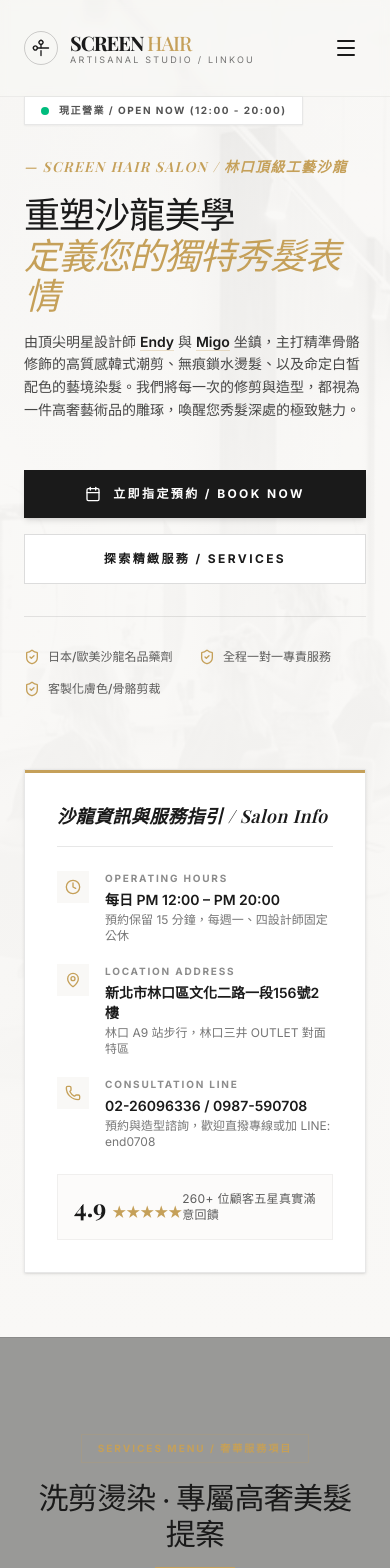
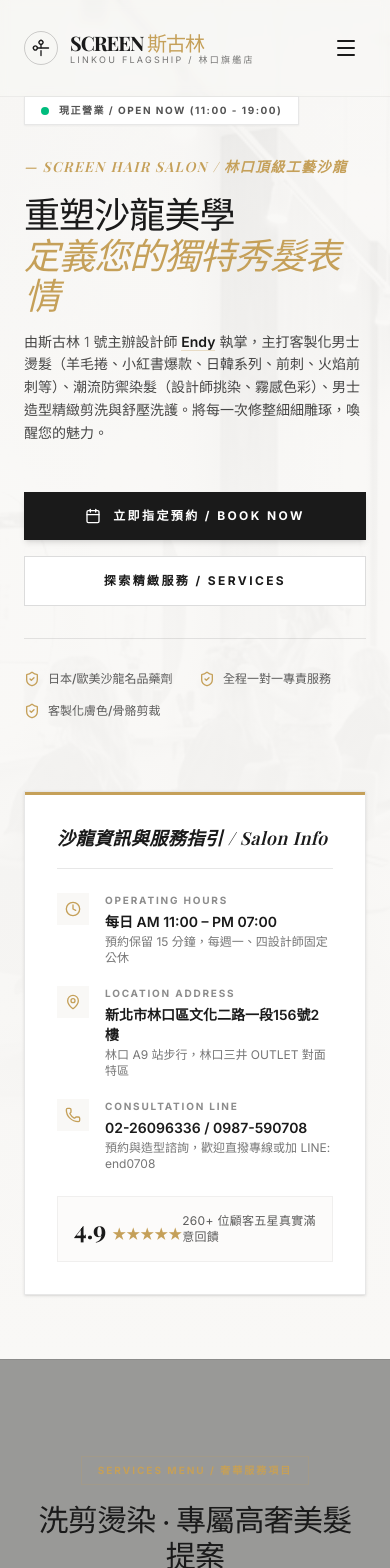
Before and after one commit to yobchan-droid/-Wwb, a React (Vite) app: page / in a window 390 px wide. Shown: the top 1568 px of the page. Built offline with nearby package versions, Linux system fonts and the light colour scheme; a web font is replaced by a local one.

Commit message:
feat: update salon branding and service offerings
- Rebrand to "SCREEN 斯古林" Linkou Flagship.
- Update designer focus to Endy with new services.
- Adjust business hours to 11:00-19:00.
- Update service categories and descriptions.

```diff
--- a/metadata.json
+++ b/metadata.json
@@ -1,6 +1,6 @@
 {
   "name": "美髮沙龍預約網站",
-  "description": "專為設計師 Endy 與 Migo 打造的時尚美髮沙龍網站，提供韓式潮剪、專業燙髮、染髮服務，並包含極致流暢的線上預約管理系統。",
+  "description": "專為設計師 Endy 與 YOKO 打造的時尚美髮沙龍網站，提供韓式潮剪、專業燙髮、染髮服務，並包含極致流暢的線上預約管理系統。",
   "requestFramePermissions": [],
   "majorCapabilities": ["MAJOR_CAPABILITY_SERVER_SIDE_GEMINI_API"]
 }
--- a/src/App.tsx
+++ b/src/App.tsx
@@ -11,7 +11,7 @@ import Footer from './components/Footer';
 export default function App() {
   // Sync selection states between listing items and booking wizard
   const [selectedDesignerId, setSelectedDesignerId] = useState<string>('endy');
-  const [selectedServiceId, setSelectedServiceId] = useState<string>('korean_cut');
+  const [selectedServiceId, setSelectedServiceId] = useState<string>('mens_cut_wash');
 
   // Smooth scroll handler
   const handleScrollTo = (id: string) => {
--- a/src/components/BookingForm.tsx
+++ b/src/components/BookingForm.tsx
@@ -65,10 +65,9 @@ export default function BookingForm({
     const isWorking = activeDesigner.workDays.includes(dayOfWeek);
     if (!isWorking) {
       const daysOffNames = {
-        endy: '星期三',
-        migo: '星期一',
+        endy: '星期一、四',
       };
-      const dayOffName = daysOffNames[selectedDesignerId as 'endy' | 'migo'] || '特定平日';
+      const dayOffName = daysOffNames[selectedDesignerId as 'endy'] || '固定公休日';
       return {
         isWorking: false,
         errorText: `⚠️ ${activeDesigner.name} 設計師於 ${dayOffName} 固定公休休假中，請更換其他日期。`
@@ -228,7 +227,7 @@ export default function BookingForm({
                       <option value="" disabled>-- 請選取主辦設計師 --</option>
                       {DESIGNERS.map((d) => (
                         <option key={d.id} value={d.id}>
-                          {d.name} ({d.title.split(' / ')[0]}) (★{d.rating}) — {d.id === 'endy' ? '週三休' : '週一休'}
+                          {d.name} ({d.title.split(' / ')[0]}) (★{d.rating}) — 週一、四公休
                         </option>
                       ))}
                     </select>
@@ -511,12 +510,7 @@ export default function BookingForm({
               <div className="space-y-3 text-xs">
                 {/* Endy status */}
                 <div className="flex items-center justify-between p-2.5 rounded-none bg-artistic-bg/60 border border-artistic-dark/5">
-                  <span className="font-semibold text-artistic-dark">Endy 創意總監</span>
-                  <span className="text-emerald-700 font-medium">⚫ 週一、四公休，每日開放 9 時段</span>
-                </div>
-                {/* Migo status */}
-                <div className="flex items-center justify-between p-2.5 rounded-none bg-artistic-bg/60 border border-artistic-dark/5">
-                  <span className="font-semibold text-artistic-dark">Migo 染燙專家</span>
+                  <span className="font-semibold text-artistic-dark">1 號 Endy 創意總監 / 大師</span>
                   <span className="text-emerald-700 font-medium">⚫ 週一、四公休，每日開放 9 時段</span>
                 </div>
               </div>
@@ -563,7 +557,7 @@ export default function BookingForm({
               >
                 <div className="text-artistic-accent text-3xl mb-3">🪮</div>
                 <p className="text-sm text-artistic-dark font-serif font-semibold">目前尚無預約登記紀錄。</p>
-                <p className="text-xs text-artistic-dark/60 mt-1">歡迎填寫上方預約單，指定 Endy 或 Migo 為您服務！</p>
+                <p className="text-xs text-artistic-dark/60 mt-1">歡迎填寫上方預約單，指定 1 號設計師 Endy 為您服務！</p>
               </motion.div>
             ) : (
               <motion.div className="grid grid-cols-1 md:grid-cols-2 lg:grid-cols-3 gap-6">
--- a/src/components/Designers.tsx
+++ b/src/components/Designers.tsx
@@ -36,12 +36,12 @@ export default function Designers({ onSelectDesigner }: DesignersProps) {
           </h2>
           <div className="h-[1px] w-20 bg-artistic-accent mx-auto" />
           <p className="text-artistic-dark/75 font-sans font-light text-sm sm:text-base leading-relaxed max-w-2xl mx-auto pb-2">
-            我們擁有些獨自專精、具靈魂深度的美髮藝術大師。無論是追求精準骨骼修飾的高質感韓式潮剪，或是渴望尋找屬於您的特調命定髮色，Endy 與 Migo 都會認真聆聽您的造型渴望。
+            斯古林林口店的頂尖美髮藝術大師。無論是追求兩側貼合、極致蓬鬆且易整理的男士燙髮（羊毛捲/小紅書/前刺系列），或是客製化潮流彩染挑染與男士精緻理髮，Endy 都會以極致美學深切傾聽您的造型渴望。
           </p>
         </div>
 
         {/* Designers Grid Layout */}
-        <div className="grid grid-cols-1 lg:grid-cols-2 gap-12 max-w-6xl mx-auto">
+        <div className="grid grid-cols-1 max-w-3xl mx-auto">
           {DESIGNERS.map((designer: Designer, idx: number) => (
             <motion.div
               initial={{ opacity: 0, y: 30 }}
--- a/src/components/Gallery.tsx
+++ b/src/components/Gallery.tsx
@@ -28,7 +28,7 @@ export default function Gallery() {
     {
       id: 'gallery-2',
       title: '柔霧雲朵燙髮',
-      designer: 'Migo',
+      designer: 'Endy',
       serviceType: 'perm',
       image: '/src/assets/images/service_perm_1781318514087.jpg',
       likes: 198
@@ -36,7 +36,7 @@ export default function Gallery() {
     {
       id: 'gallery-3',
       title: '迷霧灰銀手刷漸層染',
-      designer: 'Migo',
+      designer: 'Endy',
       serviceType: 'color',
       image: '/src/assets/images/service_color_1781318529528.jpg',
       likes: 247
@@ -60,7 +60,7 @@ export default function Gallery() {
     {
       id: 'gallery-6',
       title: '典雅茶褐極光單色染',
-      designer: 'Migo',
+      designer: 'Endy',
       serviceType: 'color',
       image: 'https://images.unsplash.com/photo-1492106087820-71f1a00d2b11?auto=format&fit=crop&q=80&w=800&h=1000',
       likes: 142
@@ -94,7 +94,7 @@ export default function Gallery() {
           </h2>
           <div className="h-[1px] w-20 bg-artistic-accent mx-auto" />
           <p className="text-artistic-dark/75 font-sans font-light text-sm sm:text-base leading-relaxed max-w-2xl mx-auto">
-            日常可好整理、持久富含動人層次。以下作品皆為 Endy 與 Migo 操刀之實物剪裁、無痕鎖水熱塑燙、藝境調配染色。點擊圖片可放大欣賞精微髮絲流向，尋找您的完美沙龍提案。
+            日常可好整理、持久富含動人層次。以下作品皆為 1 號 Endy 操刀之實錄男性理髮、男士燙髮、與潮流彩染。點擊圖片可放大欣賞細節，尋找最適合您的完美造型提案。
           </p>
         </div>
 
--- a/src/components/Header.tsx
+++ b/src/components/Header.tsx
@@ -54,10 +54,10 @@ export default function Header({ onScrollTo }: HeaderProps) {
             </div>
             <div className="text-left">
               <span className="font-serif text-xl sm:text-2xl font-bold tracking-tighter text-artistic-dark block">
-                SCREEN <span className="text-artistic-accent font-medium">HAIR</span>
+                SCREEN <span className="text-artistic-accent font-medium">斯古林</span>
               </span>
               <span className="text-[9px] tracking-[0.25em] font-sans text-artistic-dark/60 block -mt-1 uppercase">
-                Artisanal Studio / Linkou
+                Linkou Flagship / 林口旗艦店
               </span>
             </div>
           </div>
--- a/src/components/Hero.tsx
+++ b/src/components/Hero.tsx
@@ -6,11 +6,11 @@ interface HeroProps {
 }
 
 export default function Hero({ onScrollTo }: HeroProps) {
-  // Check if open now (12:00 - 20:00)
+  // Check if open now (11:00 - 19:00)
   const isCurrentlyOpen = () => {
     const now = new Date();
     const hours = now.getHours();
-    return hours >= 12 && hours < 20;
+    return hours >= 11 && hours < 19;
   };
 
   return (
@@ -48,7 +48,7 @@ export default function Hero({ onScrollTo }: HeroProps) {
                 <span className={`relative inline-flex rounded-full h-2 w-2 ${isCurrentlyOpen() ? 'bg-emerald-500' : 'bg-artistic-accent'}`}></span>
               </span>
               <span className="text-[10px] font-sans font-bold text-artistic-dark/75 tracking-[0.15em] uppercase">
-                {isCurrentlyOpen() ? '現正營業 / Open Now (12:00 - 20:00)' : '公休或非營業 / Off-hours'}
+                {isCurrentlyOpen() ? '現正營業 / Open Now (11:00 - 19:00)' : '公休或非營業 / Off-hours'}
               </span>
             </motion.div>
 
@@ -81,7 +81,7 @@ export default function Hero({ onScrollTo }: HeroProps) {
                 transition={{ duration: 0.8, delay: 0.3 }}
                 className="text-artistic-dark/80 text-sm sm:text-base max-w-2xl font-light leading-relaxed font-sans"
               >
-                由頂尖明星設計師 <span className="text-artistic-dark font-semibold border-b border-artistic-accent/30 hover:border-artistic-accent transition-colors">Endy</span> 與 <span className="text-artistic-dark font-semibold border-b border-artistic-accent/30 hover:border-artistic-accent transition-colors">Migo</span> 坐鎮，主打精準骨骼修飾的高質感<strong>韓式潮剪</strong>、無痕鎖水<strong>燙髮</strong>、以及命定白皙配色的<strong>藝境染髮</strong>。我們將每一次的修剪與造型，都視為一件高奢藝術品的雕琢，喚醒您秀髮深處的極致魅力。
+                由斯古林 1 號主辦設計師 <span className="text-artistic-dark font-semibold border-b border-artistic-accent/30 hover:border-artistic-accent transition-colors">Endy</span> 執掌，主打客製化男士燙髮（羊毛捲、小紅書爆款、日韓系列、前刺、火焰前刺等）、潮流防禦染髮（設計師挑染、霧感色彩）、男士造型精緻剪洗與舒壓洗護。將每一次修整細細雕琢，喚醒您的魅力。
               </motion.p>
             </div>
 
@@ -153,7 +153,7 @@ export default function Hero({ onScrollTo }: HeroProps) {
                   </div>
                   <div>
                     <h4 className="text-[10px] font-sans font-bold tracking-[0.18em] text-artistic-dark/50 uppercase">Operating Hours</h4>
-                    <p className="text-sm font-semibold text-artistic-dark mt-1">每日 PM 12:00 – PM 20:00</p>
+                    <p className="text-sm font-semibold text-artistic-dark mt-1">每日 AM 11:00 – PM 07:00</p>
                     <p className="text-xs text-artistic-dark/60 mt-0.5">預約保留 15 分鐘，每週一、四設計師固定公休</p>
                   </div>
                 </div>
--- a/src/components/Services.tsx
+++ b/src/components/Services.tsx
@@ -13,10 +13,10 @@ export default function Services({ onSelectService }: ServicesProps) {
 
   const categories = [
     { value: 'all', label: '所有項目 / All' },
-    { value: 'cut', label: '韓式潮剪 / Cut' },
-    { value: 'perm', label: '專業燙髮 / Perm' },
-    { value: 'color', label: '藝術染髮 / Color' },
-    { value: 'treatment', label: '極致護理 / Treatment' },
+    { value: 'cut', label: '精緻剪洗 / Cut' },
+    { value: 'perm', label: '潮流燙髮 / Perm' },
+    { value: 'color', label: '大師染髮 / Color' },
+    { value: 'treatment', label: '舒壓深層洗 / Wash' },
   ];
 
   const filteredServices = activeCategory === 'all'
@@ -89,7 +89,7 @@ export default function Services({ onSelectService }: ServicesProps) {
                   {/* Aspect label */}
                   <div className="absolute top-3 left-3 bg-white/95 backdrop-blur-md px-3 py-1 border border-artistic-dark/10 rounded-none shadow-xs">
                     <span className="text-[9px] font-sans font-bold text-artistic-dark tracking-widest uppercase">
-                      {service.category === 'cut' ? '韓剪 / CUT' : service.category === 'perm' ? '塑型 / PERM' : service.category === 'color' ? '特調 / COLOR' : '極致護理'}
+                      {service.category === 'cut' ? '剪洗 / CUT' : service.category === 'perm' ? '燙髮 / PERM' : service.category === 'color' ? '染髮 / COLOR' : '洗整 / WASH'}
                     </span>
                   </div>
                 </div>
--- a/src/components/Testimonials.tsx
+++ b/src/components/Testimonials.tsx
@@ -151,8 +151,7 @@ export default function Testimonials() {
                       onChange={(e) => setSelectedDesigner(e.target.value)}
                       className="w-full bg-artistic-bg border border-artistic-dark/15 text-artistic-dark rounded-none px-3 py-2 text-xs focus:border-artistic-accent focus:outline-none transition"
                     >
-                      <option value="endy">Endy 創意總監 / 韓式潮剪</option>
-                      <option value="migo">Migo 染燙專家 / 藝境染髮</option>
+                      <option value="endy">Endy 創意總監 / 精緻剪燙染</option>
                     </select>
                   </div>
                 </div>
@@ -264,7 +263,7 @@ export default function Testimonials() {
 
                 <div className="text-right">
                   <span className="text-[9px] bg-white text-artistic-dark font-sans font-medium px-2 py-0.5 rounded-none border border-artistic-dark/10">
-                    設計師: {rev.designerId === 'endy' ? 'Endy' : 'Migo'}
+                    設計師: {rev.designerId === 'endy' ? 'Endy' : 'Endy'}
                   </span>
                   <p className="text-[9px] text-artistic-dark/50 mt-1 truncate max-w-[150px] font-sans">
                     {rev.serviceName}
--- a/src/data.ts
+++ b/src/data.ts
@@ -4,109 +4,87 @@ export const DESIGNERS: Designer[] = [
   {
     id: 'endy',
     name: 'Endy',
-    title: '1 號 創意視覺總監 / 韓系風格大師 (LINE: end0708)',
-    avatar: '/src/assets/images/designer_endy_1781318458395.jpg',
-    bio: '身為 1 號主辦設計師，擁有 8 年以上豐富美髮資歷，曾赴首爾江南區頂級沙龍深造研習。Endy 擅長將亞洲人的臉型輪廓與最新韓國潮流完美結合，以流暢精準的剪裁技術打造極具線條感與蓬鬆空氣感的髮型。不論是極致乾淨的韓式潮剪，還是隨手一撥就好看的自然空氣燙，都能為您塑造個人專屬的高級氣場。',
-    specialties: ['韓式潮剪', '空氣燙髮', '男士漸層推剪', '結構修剪'],
-    experience: '8 年資歷 / 韓國江南沙龍研習認證 (LINE: end0708)',
+    title: '1 號 創意視覺總監 / 精緻剪燙染專家 (LINE: end0708)',
+    avatar: '/src/assets/images/designer_endy_new_1781434607962.jpg',
+    bio: '身為斯古林髮型林口旗艦店的 1 號主理設計師，Endy 擁有多年男士與流行沙龍資歷。他熱衷於將最前沿的流行趨勢（如小紅書爆款、日韓前刺、羊毛捲與潮流挑染）融入客人的日常造型中。憑藉細緻的傾聽與高超的水分鎖定燙染技術，為每位顧客打造高質感且極易整理的專屬髮型。',
+    specialties: ['男士燙髮 (羊毛捲/前刺)', '專業染髮 (挑染/霧感系列)', '男士精緻剪髮 + 洗髮', '精緻舒壓洗髮'],
+    experience: '斯古林麗林旗艦店主辦設計師 (LINE: end0708)',
     rating: 4.9,
-    reviewCount: 148,
+    reviewCount: 168,
     workDays: [2, 3, 5, 6, 7], // Tue, Wed, Fri, Sat, Sun (Mon, Thu off)
-    availableTimes: ['12:00', '13:00', '14:00', '15:00', '16:00', '17:00', '18:00', '19:00', '20:00']
-  },
-  {
-    id: 'migo',
-    name: 'Migo',
-    title: '色彩美學大師 / 質感燙髮專家',
-    avatar: '/src/assets/images/designer_migo_1781318475151.jpg',
-    bio: '專注於色彩學與日韓流行燙髮 6 年。Migo 擁有一流的審美洞察力，擅長透過客製化的「膚色調和染髮」為顧客調配命定髮色，展現完美好氣色。她打造的縮毛矯正與氣墊木馬燙，捲度豐盈柔順，不著痕跡地修飾臉型。她親切溫柔的溝通風格，讓每位走進沙龍的客人都能在放鬆愉快的氛圍中，發掘自己最美的一面。',
-    specialties: ['極致挑染 / 霧彩染髮', '縮毛矯正', '氣墊波浪燙', '日系輕盈剪髮'],
-    experience: '6 年資歷 / 日本威娜色彩學大師認證',
-    rating: 4.8,
-    reviewCount: 112,
-    workDays: [2, 3, 5, 6, 7], // Tue, Wed, Fri, Sat, Sun (Mon, Thu off)
-    availableTimes: ['12:00', '13:00', '14:00', '15:00', '16:00', '17:00', '18:00', '19:00', '20:00']
+    availableTimes: ['11:00', '12:00', '13:00', '14:00', '15:00', '16:00', '17:00', '18:00', '19:00']
   }
 ];
 
 export const SERVICES: Service[] = [
   {
-    id: 'korean_cut',
-    name: '韓式微整潮剪 (含深層洗髮與造型吹整)',
+    id: 'mens_cut_wash',
+    name: '男士剪髮+洗髮 (各式造型剪髮)',
     category: 'cut',
-    price: 1200,
-    duration: 60,
-    description: '依據個人頭型骨骼、面部輪廓黃金比例進行3D剪裁，精心處理髮絲落點與層次。結合精細去量技術，創造充滿空氣感、線條流暢且易於日常整理的時尚髮型。全程搭配有機植萃洗髮與客製化熱電棒/電捲棒精緻吹整。',
+    price: 600,
+    duration: 45,
+    description: '包含男士精緻剪髮與各式造型剪髮。結合深層頭皮舒壓洗髮，依據個人頭型骨骼比例，雕琢最乾淨俐落的極致線條感。',
     image: '/src/assets/images/service_korean_cut_1781318500488.jpg',
-    tags: ['修飾臉型', '高蓬鬆度', '附深層洗髮']
+    tags: ['精緻剪髮', '造型剪髮', '男士專屬']
   },
   {
-    id: 'premium_perm',
-    name: '高質感設計熱塑燙 (氣墊燙/木馬燙/縮毛矯正)',
+    id: 'mens_perm',
+    name: '男士潮流設計燙髮 (羊毛捲/前刺系列)',
     category: 'perm',
-    price: 3800,
-    duration: 180,
-    description: '引進日本頂級沙龍專用溫和低溫燙髮藥水，搭配高科技導熱系統。根據您的髮質受損程度進行分段上藥，最大程度保留秀髮內含的水分與彈力蛋白質。燙後捲度極富彈性，觸感柔順有光澤，洗完頭隨意吹乾即能呈現優雅唯美的波浪線條。',
+    price: 1500,
+    duration: 120,
+    description: '支援羊毛捲、小紅書熱門、韓日陸系列、前刺、火焰前刺等精緻燙髮項目。量身控制蓬鬆度與支撐力，解決頭髮扁塌、難塑形問題。',
     image: '/src/assets/images/service_perm_1781318514087.jpg',
-    tags: ['燙後抗毛躁', '修補受損', '日本進口藥水']
+    tags: ['羊毛捲/前刺', '超好整理', '1500元起']
   },
   {
-    id: 'luxury_color',
-    name: '藝境調色染髮設計 (高質感光感單色/局部染髮)',
+    id: 'hair_color',
+    name: '大師級藝境防禦染髮 (挑染/潮流彩染)',
     category: 'color',
-    price: 3200,
-    duration: 150,
-    description: '專為亞洲人黃皮膚調配的顯白底色。使用低氨無刺鼻異味的歐美日名品染劑，並在染劑中額外注入保濕精華與鏈鍵修護配方。染後色澤飽滿均勻、富含光影折射底蘊，提供自然亮澤感，展現絕美氣質。',
+    price: 1500,
+    duration: 120,
+    description: '提供客製設計級挑染、時尚潮流染髮以及純粹霧感等多元色系。使用低氨高保濕名品溫和染劑，保護髮絲健康。',
     image: '/src/assets/images/service_color_1781318529528.jpg',
-    tags: ['提亮膚色', '低氨不刺激', '光感防禦技術']
+    tags: ['霧感色系', '挑染/潮流染', '1500元起']
   },
   {
-    id: 'intensive_treatment',
-    name: '極致深層結構式護髮 (黑曜光感/角蛋白護理)',
+    id: 'hair_wash',
+    name: '舒壓深層洗髮與造型吹整',
     category: 'treatment',
-    price: 1800,
-    duration: 90,
-    description: '針對長期燙染受損嚴重、多孔性乾枯髮質。深層灌注毛髮所需的多重氨基酸、神經醯胺與微分子水解膠原蛋白，由內而外重建斷裂鏈鍵，再以專用超音波導入夾將營養封鎖在髮芯。給予秀髮如羽毛般無重力柔順與極致絲綢光澤。',
+    price: 350,
+    duration: 30,
+    description: '使用清爽草本洗髮及頭皮輕撫按摩，深層洗淨角質與毛囊髒污，並由 Endy 設計師為您進行專業的精緻吹風與手撥定型吹整。',
     image: 'https://images.unsplash.com/photo-1562322140-8baeececf3df?auto=format&fit=crop&q=80&w=800&h=600',
-    tags: ['極速強韌', '絲滑水潤', '護色防微熱']
+    tags: ['精細洗髮', '吹風造型', '350元起']
   }
 ];
 
 export const TESTIMONIALS: Testimonial[] = [
   {
     id: '1',
-    clientName: '林*妤',
+    clientName: '林*豪',
     designerId: 'endy',
-    serviceName: '韓式微整潮剪 + 氣墊波浪燙',
+    serviceName: '男士剪髮+洗髮',
     rating: 5,
-    text: '第一次給 Endy 剪完頭髮真的太驚艷了！以前燙完都很容易垮掉，但 Endy 剪的線條感非常完美，燙完只要用手繞乾就好了，超好整理！店內裝潢很像美術館，推推！',
-    date: '2026-05-20'
+    text: '極度推薦 1 號 Endy 設計師！剪髮非常細密，我的兩側容易硬梆梆翹起來，Endy 剪好後超順完全不用特別整理，林口三井附近最厲害的！',
+    date: '2026-06-10'
   },
   {
     id: '2',
-    clientName: '張*豪',
+    clientName: '徐*凱',
     designerId: 'endy',
-    serviceName: '韓式微整潮剪 + 漸層推剪',
+    serviceName: '男士潮流設計燙髮 (前刺捲)',
     rating: 5,
-    text: '找 Endy 剪髮好幾年了，技術沒話說。這次剪的韓系中分層次感很足，同事都說很有男神感（笑），細緻度拉滿。',
-    date: '2026-06-02'
+    text: '以前去別家燙前刺都垮掉，這次指定 Endy 燙火焰前刺，頭頂蓬鬆度非常有型，出門只需要吹乾抹上一點髮蠟，同事都誇很精神！',
+    date: '2026-06-12'
   },
   {
     id: '3',
-    clientName: '陳*瑄',
-    designerId: 'migo',
-    serviceName: '藝境調色染髮設計 (仙氣霧灰棕)',
+    clientName: '陳*安',
+    designerId: 'endy',
+    serviceName: '大師級藝境防禦染髮 (霧感灰)',
     rating: 5,
-    text: 'Migo 染的色調太好看了，非常顯白！整個染髮過程完全沒有不舒服的藥水味，而且護髮完髮質比染之前還要好，身邊朋友都問我在哪裡染的，一生推的超強設計師！',
-    date: '2026-06-08'
-  },
-  {
-    id: '4',
-    clientName: '李*琪',
-    designerId: 'migo',
-    serviceName: '高質感熱塑燙 (縮毛矯正 + 氣墊燙)',
-    rating: 5,
-    text: '我的自然捲超級嚴重又毛躁，幸好有 Migo 幫我做縮毛矯正搭配髮尾微捲！現在整過頭頂超級亮，髮尾又很柔軟，完全是一次重生的感覺！',
-    date: '2026-06-11'
+    text: '幫我做的霧色潮流挑染非常顯白，過程完全沒有一般藥水刺鼻味道，Endy 還仔細叮嚀如何洗護。LINE 回覆預約也很迅速！',
+    date: '2026-06-13'
   }
 ];
```
Also changed, not shown: src/components/Footer.tsx (+10 -15 lines), src/assets/images/designer_endy_new_1781434607962.jpg (added), 1 other file (tests, documents, lock files or other folders).
